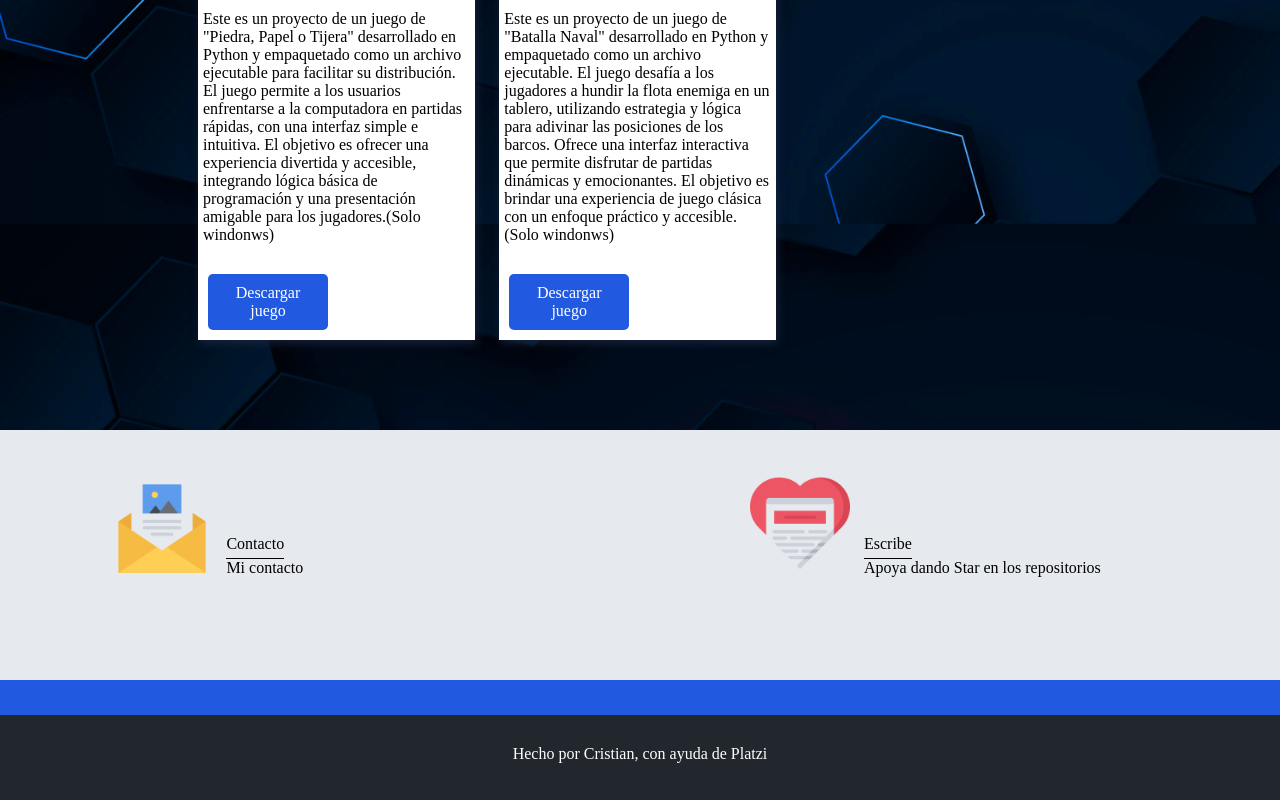
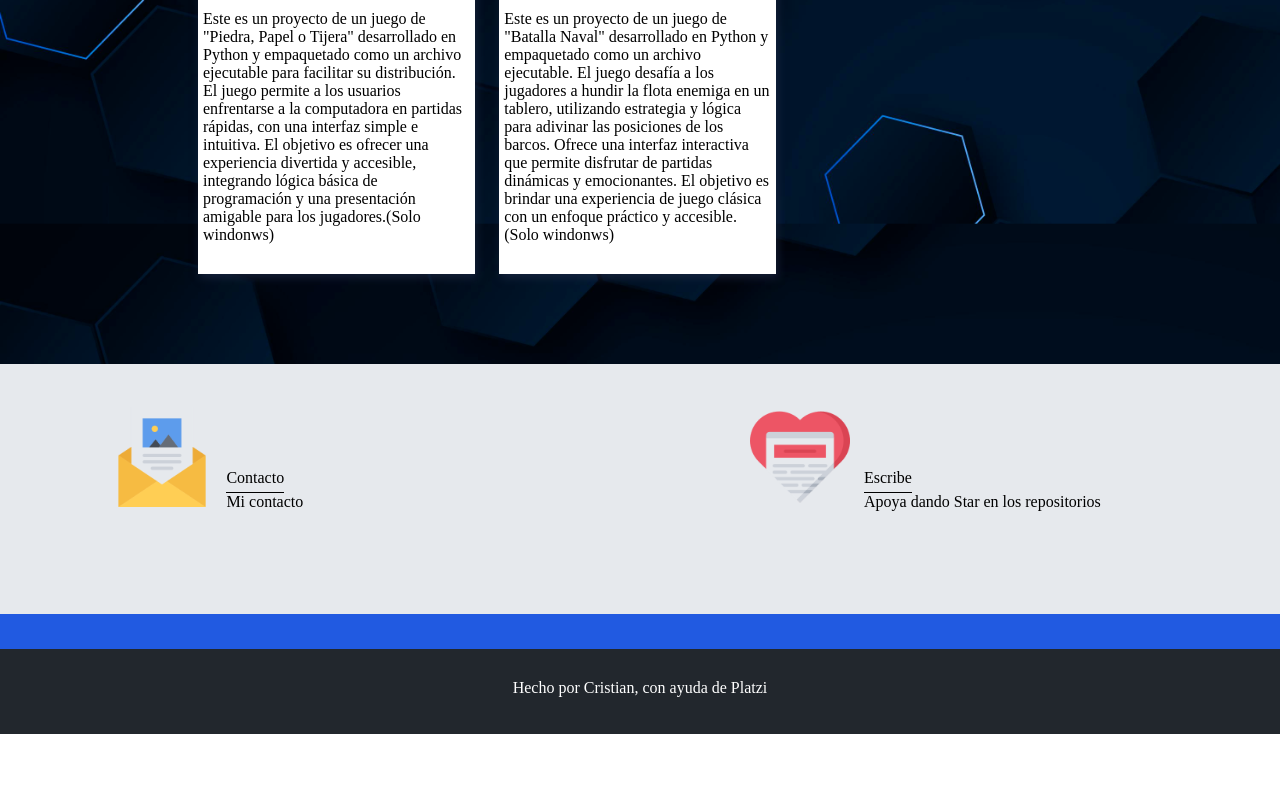
Before and after one commit to CrissG07/BlogPersonal, a plain HTML site: page perfil.html in a window 1280 px wide. Shown: the part 1483-2283 px from the top of the page. After the commit the page ends 2217 px from the top, so only its background shows below. Drawn offline with Linux system fonts and the light colour scheme.

Commit message:
Corrigiendo ejecutadores malos

```diff
--- a/perfil.html
+++ b/perfil.html
@@ -99,7 +99,6 @@
                         enfrentarse a la computadora en partidas rápidas, con una interfaz simple e intuitiva. El
                         objetivo es ofrecer una experiencia divertida y accesible, integrando lógica básica de
                         programación y una presentación amigable para los jugadores.(Solo windonws)</p>
-                    <a href="./py/juego" class="btn" download="juego">Descargar juego</a>
 
                 </article>
 
@@ -111,7 +110,6 @@
                         utilizando estrategia y lógica para adivinar las posiciones de los barcos. Ofrece una interfaz
                         interactiva que permite disfrutar de partidas dinámicas y emocionantes. El objetivo es brindar
                         una experiencia de juego clásica con un enfoque práctico y accesible.(Solo windonws)</p>
-                    <a href="./py/mejorado" class="btn" download="naval">Descargar juego</a>
 
                 </article>
             </div>
```
